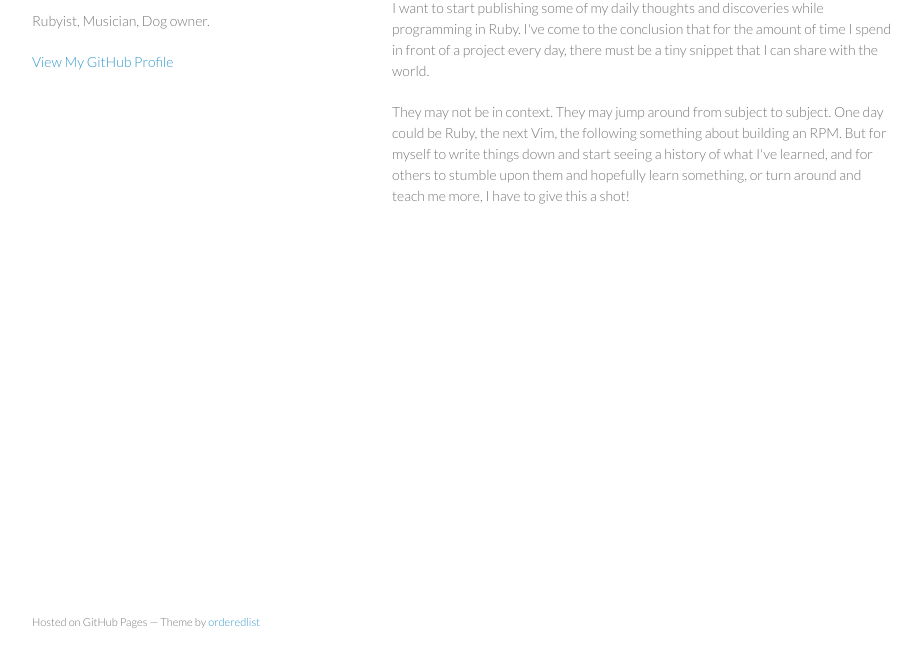
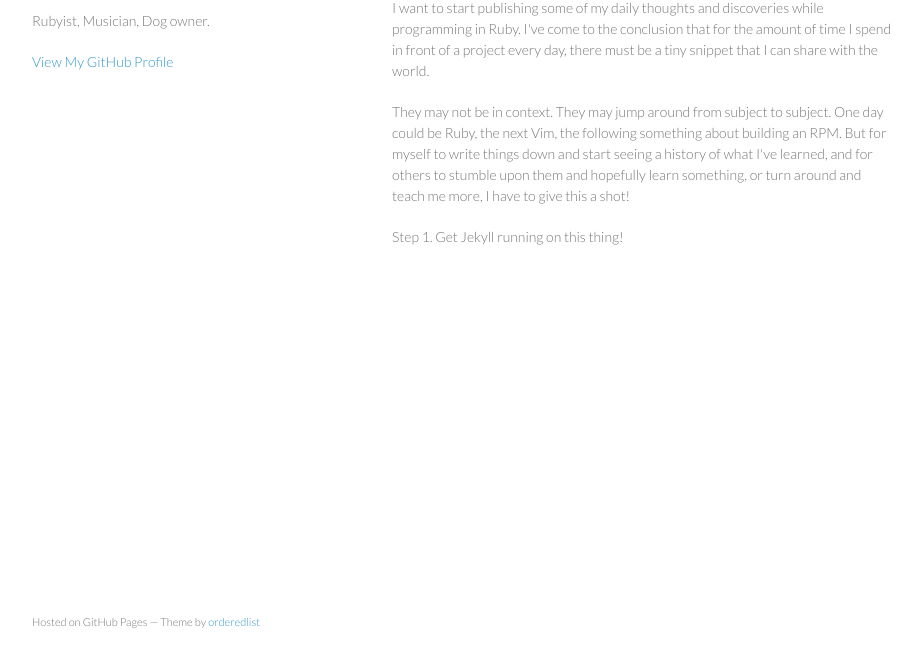
Before and after one commit to zachad/zachad.github.io, a plain HTML site: page index.html in a window 1280 px wide. Shown: the part 99-766 px from the top of the page, without its empty margins (178-1099 px from the left). Drawn offline with Linux system fonts and the light colour scheme.

Commit message:
added paragraph about jekyll

```diff
--- a/index.html
+++ b/index.html
@@ -29,6 +29,11 @@
 <p>I want to start publishing some of my daily thoughts and discoveries while programming in Ruby. I've come to the conclusion that for the amount of time I spend in front of a project every day, there must be a tiny snippet that I can share with the world.  </p>
 
 <p>They may not be in context.  They may jump around from subject to subject.  One day could be Ruby, the next Vim, the following something about building an RPM. But for myself to write things down and start seeing a history of what I've learned, and for others to stumble upon them and hopefully learn something, or turn around and teach me more, I have to give this a shot!</p>
+
+<p>
+  Step 1. Get Jekyll running on this thing!
+</p>
+
       </section>
       <footer>
         <p><small>Hosted on GitHub Pages &mdash; Theme by <a href="https://github.com/orderedlist">orderedlist</a></small></p>
```
